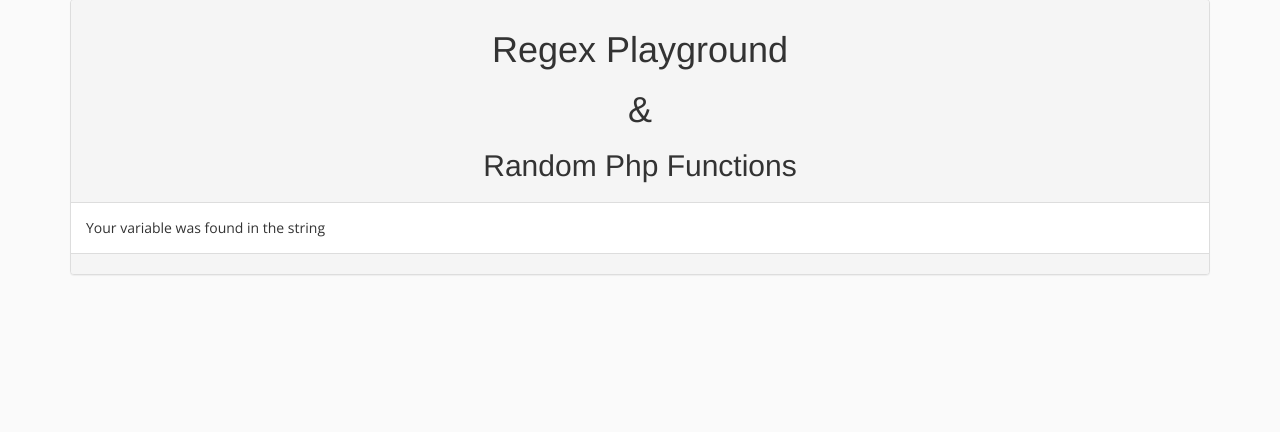
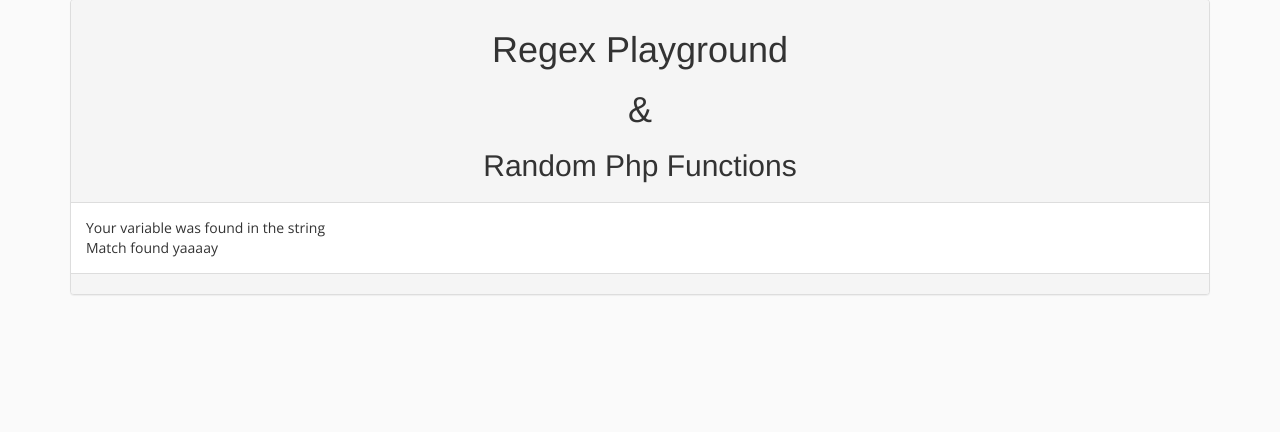
Before and after one commit to jhamPac/projectNoob, a PHP site: page /page5.php in a window 1280 px wide. Shown: the part 16-448 px from the top of the page. Run offline with PHP 8.4, Linux system fonts and the light colour scheme.

Commit message:
a lttle more php regex

```diff
--- a/www/page5.php
+++ b/www/page5.php
@@ -32,6 +32,20 @@
 
                         <br>
 
+                        <?php $reg = preg_match( '/z$/i', $string ); ?>
+
+                            <?php if( $reg === 0 ): ?>
+
+                                <?php echo 'Match not found'; ?>
+
+                            <?php else: ?>
+
+                                <?php echo 'Match found yaaaay'; ?>
+
+                            <?php endif; ?>
+
+
+
 
                     </div>
 
--- a/www/public/includes/header.php
+++ b/www/public/includes/header.php
@@ -14,8 +14,8 @@
 
     <!-- CSS -->
     <link href='http://fonts.googleapis.com/css?family=Open+Sans' rel='stylesheet' type='text/css'>
-    <link rel="stylesheet" type="text/css" href="/public/css/normalize.css">
-    <link rel="stylesheet" type="text/css" href="/public/css/chief.css">
+    <link rel="stylesheet" type="text/css" href="public/css/normalize.css">
+    <link rel="stylesheet" type="text/css" href="public/css/chief.css">
 
     <!-- HTML5 shim and Respond.js IE8 support of HTML5 elements and media queries -->
     <!--[if lt IE 9]>
```
